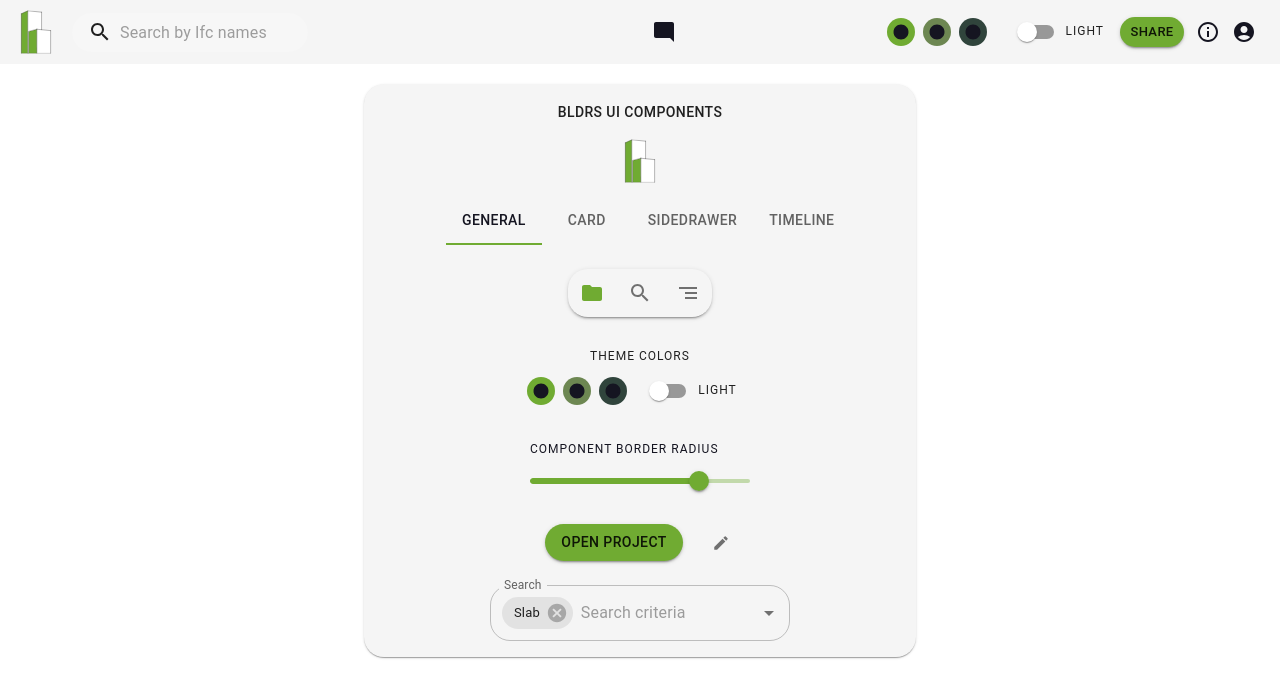
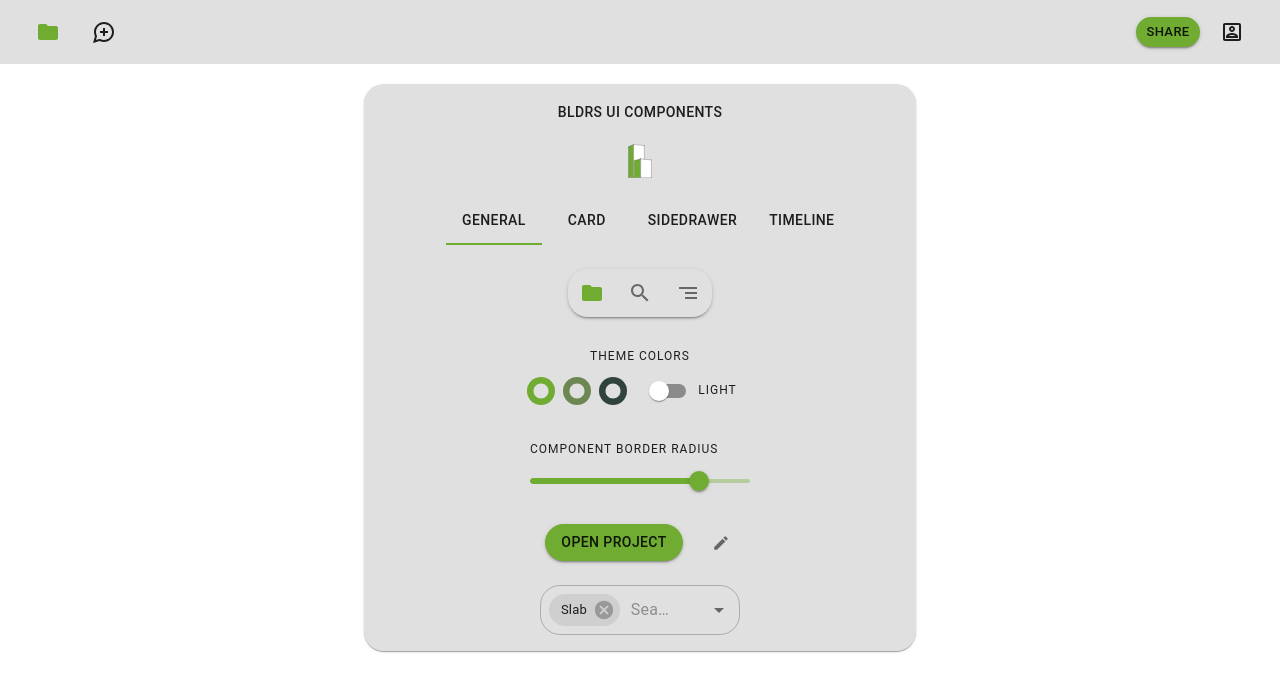
Before and after one commit to OlegMoshkovich/Bldrs_Components, a React (Create React App) app: page / in a window 1280 px wide. Shown: the top 698 px of the page. Built offline with nearby package versions, Linux system fonts and the light colour scheme.

Commit message:
add app bar

```diff
--- a/src/AppBar.jsx
+++ b/src/AppBar.jsx
@@ -24,6 +24,16 @@ import useStore from './Store';
 import CircleIcon from '@mui/icons-material/Circle';
 import InfoOutlinedIcon from '@mui/icons-material/InfoOutlined';
 import ModeCommentIcon from '@mui/icons-material/ModeComment';
+import AutocompleteExample from './AutoComplete'
+import ModeCommentOutlinedIcon from '@mui/icons-material/ModeCommentOutlined';
+import FolderOpenOutlinedIcon from '@mui/icons-material/FolderOpenOutlined';
+import FolderIcon from '@mui/icons-material/Folder';
+import ChatBubbleIcon from '@mui/icons-material/ChatBubble';
+import MapsUgcOutlinedIcon from '@mui/icons-material/MapsUgcOutlined';
+import CreateNewFolderOutlinedIcon from '@mui/icons-material/CreateNewFolderOutlined';
+import SentimentSatisfiedAltOutlinedIcon from '@mui/icons-material/SentimentSatisfiedAltOutlined';
+import AccountCircleOutlinedIcon from '@mui/icons-material/AccountCircleOutlined';
+import PortraitOutlinedIcon from '@mui/icons-material/PortraitOutlined';
 
 const Search = styled('div')(({ theme }) => ({
   position: 'relative',
@@ -166,20 +176,16 @@ export default function PrimaryAppBar({changeTheme, darkTheme}) {
 
   return (
     <Box sx={{ flexGrow: 1 }}>
-      <AppBar position="static" color='default' elevation={0} variant="dense">
+      <AppBar position="static" color='secondary' elevation={0} variant="dense">
         <Toolbar>
+            <Stack
+              direction='row'
+              alignItems="center"
+              spacing={1}
+            >
+              {/* <Box>
                 <Logo/>
-          <Search>
-            <SearchIconWrapper>
-              <SearchIcon />
-            </SearchIconWrapper>
-            <StyledInputBase
-              placeholder="Search by Ifc names"
-              inputProps={{ 'aria-label': 'search' }}
-            />
-          </Search>
-          <Box sx={{ flexGrow: 1 }} />
-          <Stack direction="row" alignItems="center" sx={{width: '20%'}}>
+              </Box> */}
               <IconButton
                   size="large"
                   edge="end"
@@ -189,37 +195,34 @@ export default function PrimaryAppBar({changeTheme, darkTheme}) {
                   onClick={handleProfileMenuOpen}
                   color="inherit"
                 >
-                  <ModeCommentIcon size='inherit'color='secondary'/>
+                  <FolderIcon size='inherit' color='primary'/>
+                </IconButton>
+                <IconButton
+                  size="large"
+                  edge="end"
+                  aria-label="account of current user"
+                  aria-controls={menuId}
+                  aria-haspopup="true"
+                  onClick={handleProfileMenuOpen}
+                  color="inherit"
+                >
+                  <MapsUgcOutlinedIcon size='inherit' color='default'/>
                 </IconButton>
             </Stack>
-          <Stack direction="row" alignItems="center" spacing={4}>
+            <Box sx={{ flexGrow: 1 }} />
+            <Stack direction="row" justifyContent="center" sx={{width: '100%'}}>
+            {/* <Search>
+                <SearchIconWrapper>
+                  <SearchIcon />
+                </SearchIconWrapper>
+                <StyledInputBase
+                  placeholder="Search by Ifc names"
+                  inputProps={{ 'aria-label': 'search' }}
+                />
+              </Search> */}
+
+            </Stack>
               <Stack direction="row" alignItems="center" spacing={1}>
-                        {colors.map((color, index)=>{
-                          return(
-                            <IconButton
-                            onClick={()=>setThemeScheme(index)}
-                            sx={{backgroundColor:color.primary}}
-                            size="small"
-                          >
-                            <CircleIcon fontSize="inherit" color='secondary'/>
-                          </IconButton>
-                          )
-                        })
-                        }
-                      </Stack>
-            <Stack direction="row" alignItems="center">
-            <Typography variant="overline">
-              <FormControlLabel
-                value="switch"
-                control={<Switch onChange={changeTheme}/>}
-                label={
-                  darkTheme ?
-                    <Typography variant={'overline'}>Dark</Typography> :
-                    <Typography variant={'overline'}>Light</Typography>
-                  }
-                labelPlacement="end"
-              />
-            </Typography>
                 <Button variant="contained"  size="small" color='primary'>
                   Share
                 </Button>
@@ -232,25 +235,10 @@ export default function PrimaryAppBar({changeTheme, darkTheme}) {
                   onClick={handleProfileMenuOpen}
                   color="inherit"
                 >
-                  <InfoOutlinedIcon size='inherit'color='secondary'/>
+                  <PortraitOutlinedIcon size='inherit' color='default'/>
                 </IconButton>
-              <IconButton
-                size="large"
-                edge="end"
-                aria-label="account of current user"
-                aria-controls={menuId}
-                aria-haspopup="true"
-                onClick={handleProfileMenuOpen}
-                color="inherit"
-              >
-                <AccountCircle size='inherit'color='secondary'/>
-              </IconButton>
-
               </Stack>
-
-          </Stack>
-
-          <Box sx={{ display: { xs: 'flex', md: 'none' } }}>
+            {/* <Box sx={{ display: { xs: 'flex', md: 'none' } }}>
               <IconButton
                 size="large"
                 aria-label="show more"
@@ -261,11 +249,11 @@ export default function PrimaryAppBar({changeTheme, darkTheme}) {
               >
                 <MoreIcon />
               </IconButton>
-          </Box>
+            </Box> */}
         </Toolbar>
       </AppBar>
-      {renderMobileMenu}
-      {renderMenu}
+      {/* {renderMobileMenu}
+      {renderMenu} */}
     </Box>
   );
 }
--- a/src/AutoComplete.jsx
+++ b/src/AutoComplete.jsx
@@ -6,7 +6,7 @@ import Stack from '@mui/material/Stack';
 
 export default function AutocompleteExample() {
   return (
-    <Stack spacing={3} sx={{minWidth:'300px'}}>
+    <Stack spacing={3} sx={{minWidth:'200px'}}>
       <Autocomplete
         multiple
         id="tags-outlined"
@@ -17,8 +17,9 @@ export default function AutocompleteExample() {
         renderInput={(params) => (
           <TextField
             {...params}
-            label="Search"
-            placeholder="Search criteria"
+            // label="Search"
+            placeholder="Search by ifc Name"
+            size='small'
           />
         )}
       />
--- a/src/Logo.jsx
+++ b/src/Logo.jsx
@@ -9,7 +9,7 @@ export default function Logo(){
 
 
 return(
-  <SvgIcon sx={{transform: 'scale(1.8)'}}>
+  <SvgIcon sx={{transform: 'scale(1.4)'}}>
   <svg width="104" height="150" viewBox="0 0 104 150" fill="none" xmlns="http://www.w3.org/2000/svg">
     <path d="M23.4853 1L1 11.4931V149.403H23.4853V1Z" fill={colors[themeScheme].primary}/>
     <path d="M26.2524 72.9077V149.349L54.9647 149.403L55.0463 65.3628L26.2524 72.9077Z"fill={colors[themeScheme].primary}/>
--- a/src/Slider.jsx
+++ b/src/Slider.jsx
@@ -20,7 +20,7 @@ export default function CustomizedSlider({value, setValueCb, label}) {
   };
   return (
     <Box sx={{ width: 220 }}>
-      <Typography variant={'overline'} gutterBottom color='secondary'>{label}</Typography>
+      <Typography variant={'overline'} gutterBottom color='default'>{label}</Typography>
       <Slider
         valueLabelDisplay="auto"
         max={26}
--- a/src/Tabs.jsx
+++ b/src/Tabs.jsx
@@ -18,7 +18,7 @@ export default function Tabs({currentTab, tabList}) {
       variant="scrollable"
       scrollButtons
       allowScrollButtonsMobile
-      textColor="secondary"
+      textColor="default"
       sx={{width:'90%'}}
     >
       {tabList.map((tab) => <Tab label={tab} key={tab}/>)}
--- a/src/Theme.jsx
+++ b/src/Theme.jsx
@@ -112,7 +112,7 @@ const lightTheme = createTheme({
       main: '#3C5414',
     },
     secondary: {
-      main: '#3C5414' ,
+      main: 'grey[100]' ,
     },
     background: {
       paper: grey[100],  // Change to your desired color
@@ -129,7 +129,7 @@ const darkTheme = createTheme({
       main: '#3C5414',
     },
     secondary: {
-      main: blueGrey[100],
+      main: 'grey[900]'
     },
     background: {
       paper: grey[900],  // Change to your desired color
--- a/src/index.js
+++ b/src/index.js
@@ -90,14 +90,17 @@ const lightTheme = createTheme({
       main: colors[themeScheme].primary,
     },
     secondary: {
-      main: '#151521',
+      main: grey[300],
     },
     background: {
-      paper: grey[100],  // Change to your desired color
+      paper: grey[300],  // Change to your desired color
+      default: grey[300],  // Change to your desired color
     },
   },
   ...themeComponent,
 })
+
+
 const darkTheme = createTheme({
   palette: {
     mode: 'dark',
@@ -105,10 +108,11 @@ const darkTheme = createTheme({
       main: colors[themeScheme].primary,
     },
     secondary: {
-      main: blueGrey[500],
+      main: grey[100]
     },
     background: {
       paper: grey[900],  // Change to your desired color
+      default: grey[300],  // Change to your desired color
     },
   },
   ...themeComponent,
```
Lines whose indentation alone changed are shown as unchanged.
